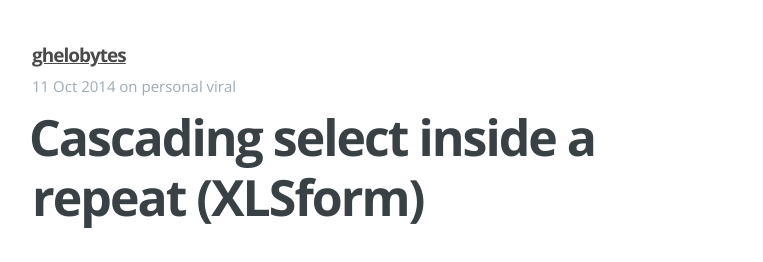
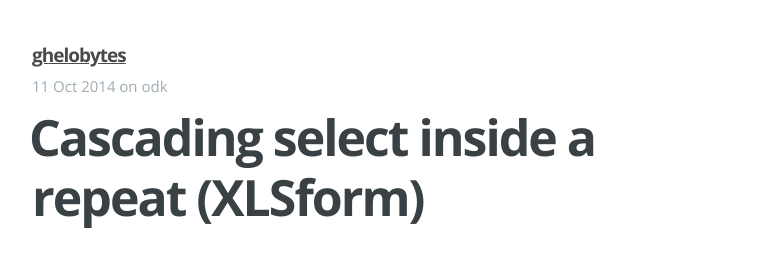
Before and after one commit to ghelobytes/ghelobytes.github.io, a Jekyll site: the page built from _posts/2014-10-11-xform-cascade-select.md, in a window 1280 px wide. Shown: the top 262 px of the page, without its empty margins (258-1021 px from the left). Built offline with Jekyll 4.4.1, drawn with Linux system fonts in a browser that asks for light colours; Markdown is read by kramdown in place of the engine named in the settings.

Commit message:
Update 2014-10-11-xform-cascade-select.md

```diff
--- a/_posts/2014-10-11-xform-cascade-select.md
+++ b/_posts/2014-10-11-xform-cascade-select.md
@@ -2,7 +2,7 @@
 layout: post
 title:  Cascading select inside a repeat (XLSform)
 date:   2014-10-11 17:41:00
-categories: personal viral
+categories: odk
 ---
 
 I keep on getting the error:
```
